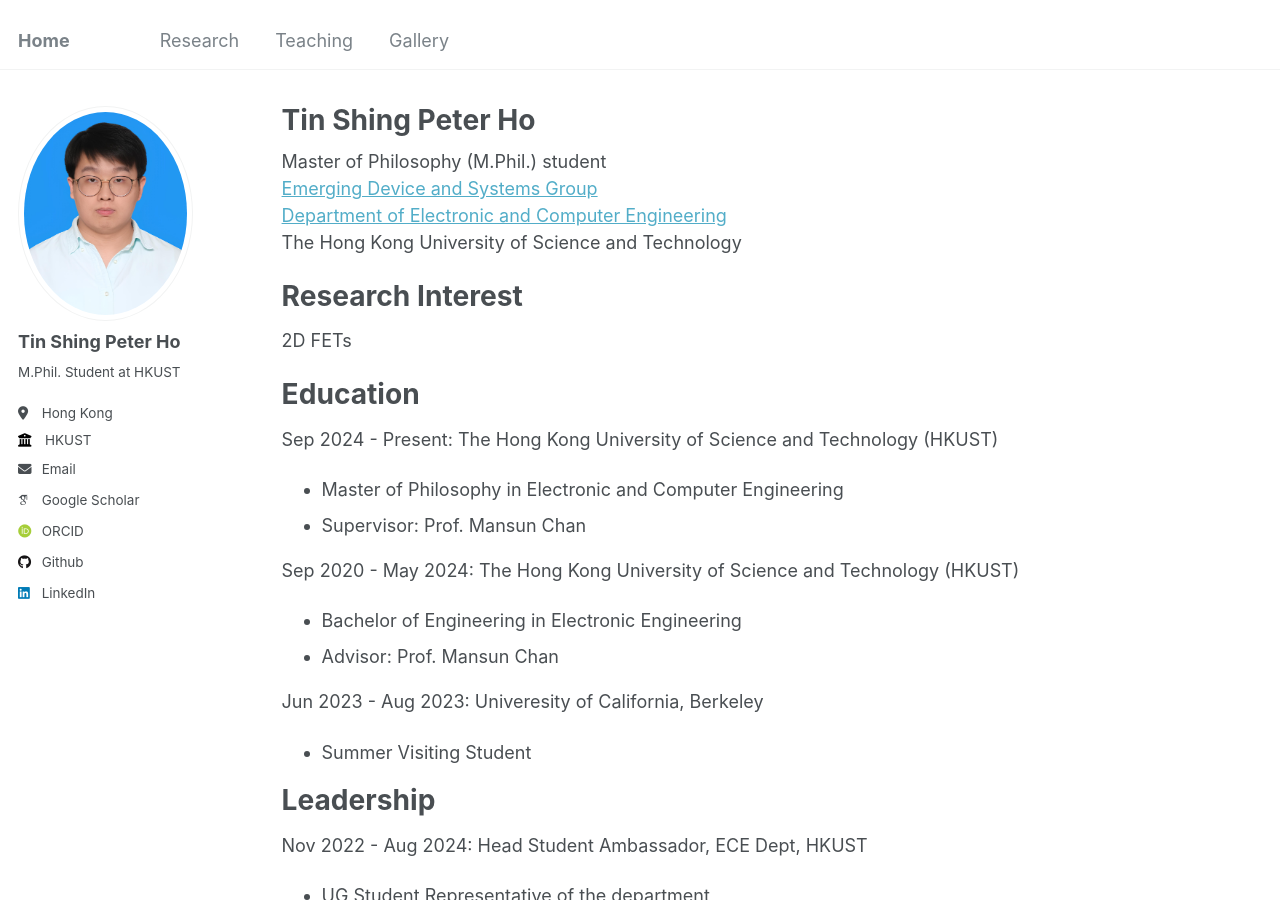
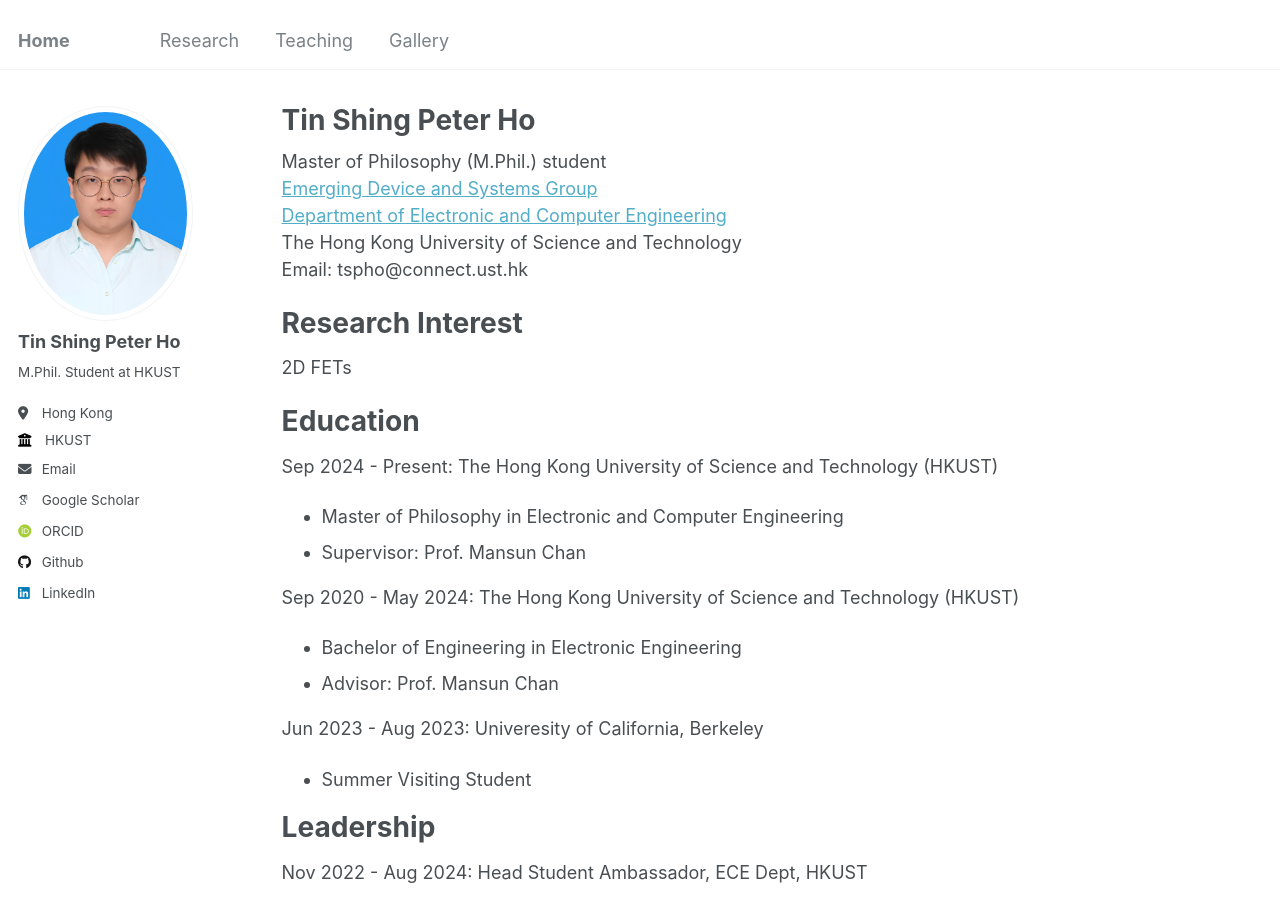
Before and after one commit to peterh0709/tspho.github.io, a Jekyll site: the page built from _pages/about.md, in a window 1280 px wide and 900 px high. Built offline with Jekyll 4.4.1, drawn with Linux system fonts in a browser that asks for light colours; some web fonts are replaced; a script that is not in the unit is left out.

Commit message:
Update about.md

```diff
--- a/_pages/about.md
+++ b/_pages/about.md
@@ -11,6 +11,7 @@ Master of Philosophy (M.Phil.) student
 [Emerging Device and Systems Group](https://device.hkust.edu.hk/)
 [Department of Electronic and Computer Engineering](https://ece.hkust.edu.hk/)
 The Hong Kong University of Science and Technology
+Email: tspho@connect.ust.hk
 
 Research Interest
 ======
```
